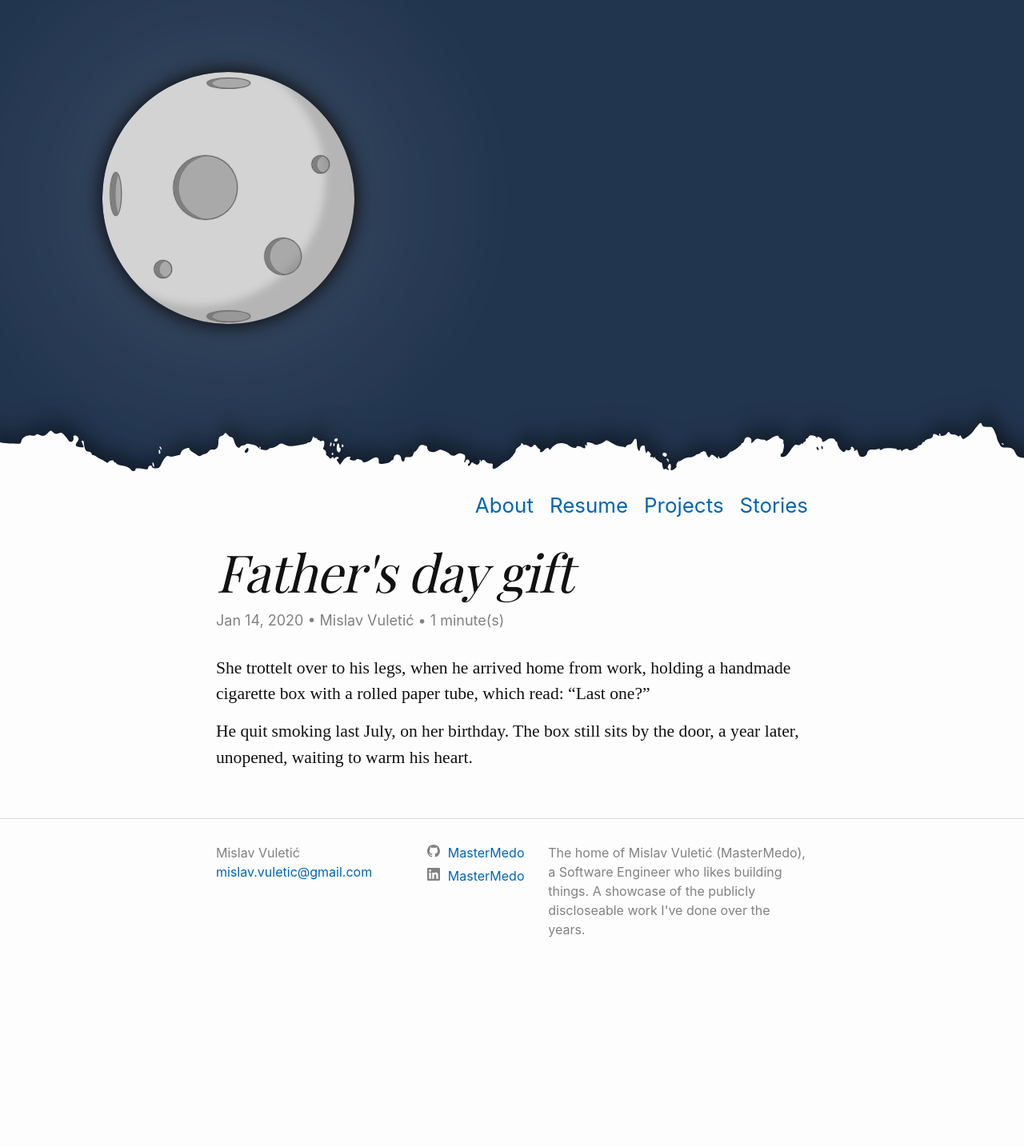
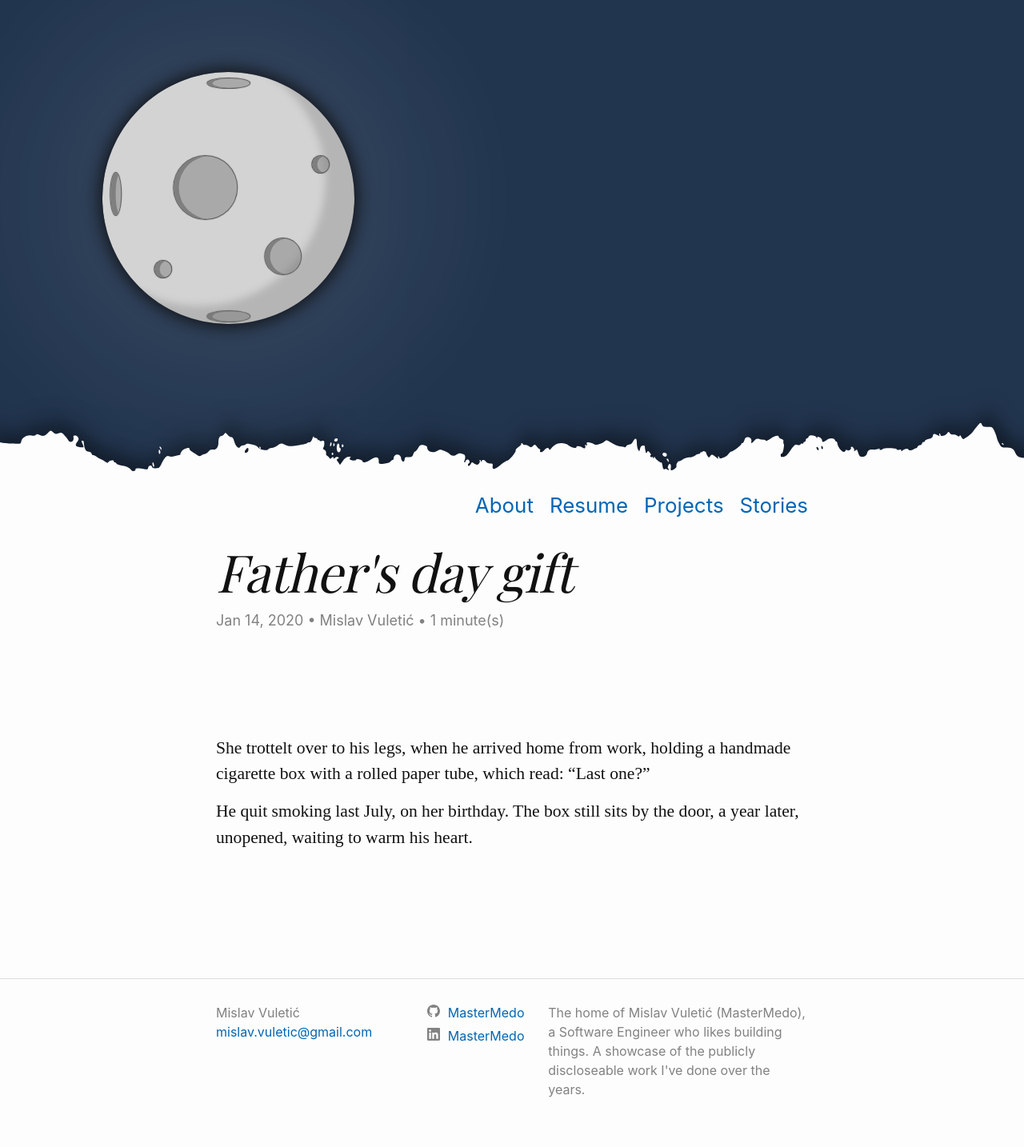
Before and after one commit to MasterMedo/mastermedo.github.io, a Jekyll site: the page built from _posts/2020-01-14-fathers-day-gift.md, in a window 1280 px wide. Shown: the whole page at 80% size. Built offline with Jekyll 4.4.1, drawn with Linux system fonts in a browser that asks for light colours; some web fonts are replaced; comment, search, counter and statistics services are not loaded; before the commit the page ends 1234 px from its top, so only the background shows below that.

Commit message:
add whitespace between post titles and comments

```diff
--- a/_layouts/post.html
+++ b/_layouts/post.html
@@ -45,6 +45,8 @@ layout: default
     Your browser does not support the audio element.
   </audio>
   {% endif %}
+  <div style="height: 100px;">
+  </div>
 
   <div class="post-content e-content" itemprop="articleBody">
     {{ content }}
@@ -52,6 +54,8 @@ layout: default
 
   <a class="u-url" href="{{ page.url | relative_url }}" hidden></a>
 </article>
+<div style="height: 100px;">
+</div>
 <script src="https://utteranc.es/client.js"
   repo="mastermedo/mastermedo.github.io"
   issue-term="pathname"
```
